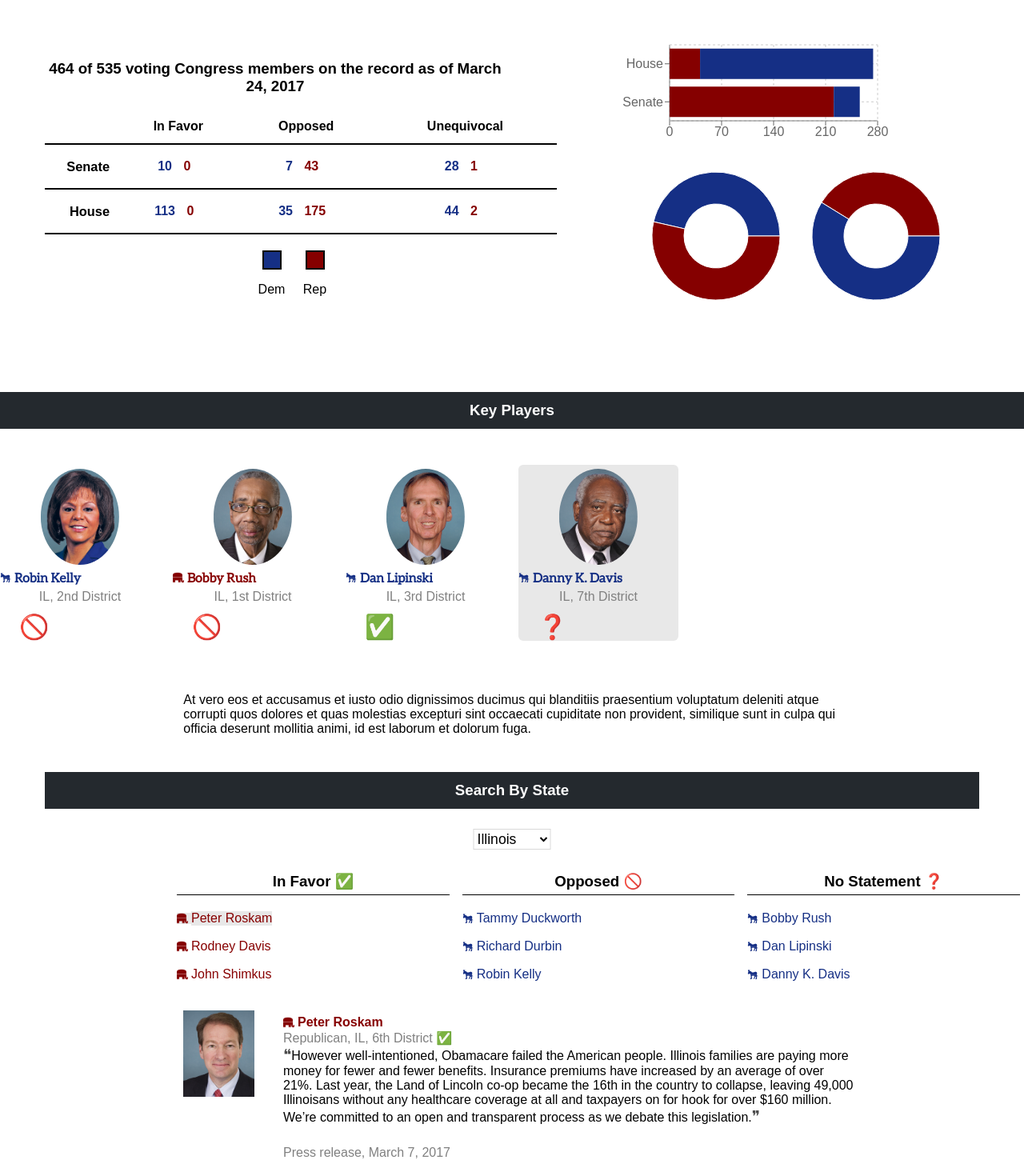
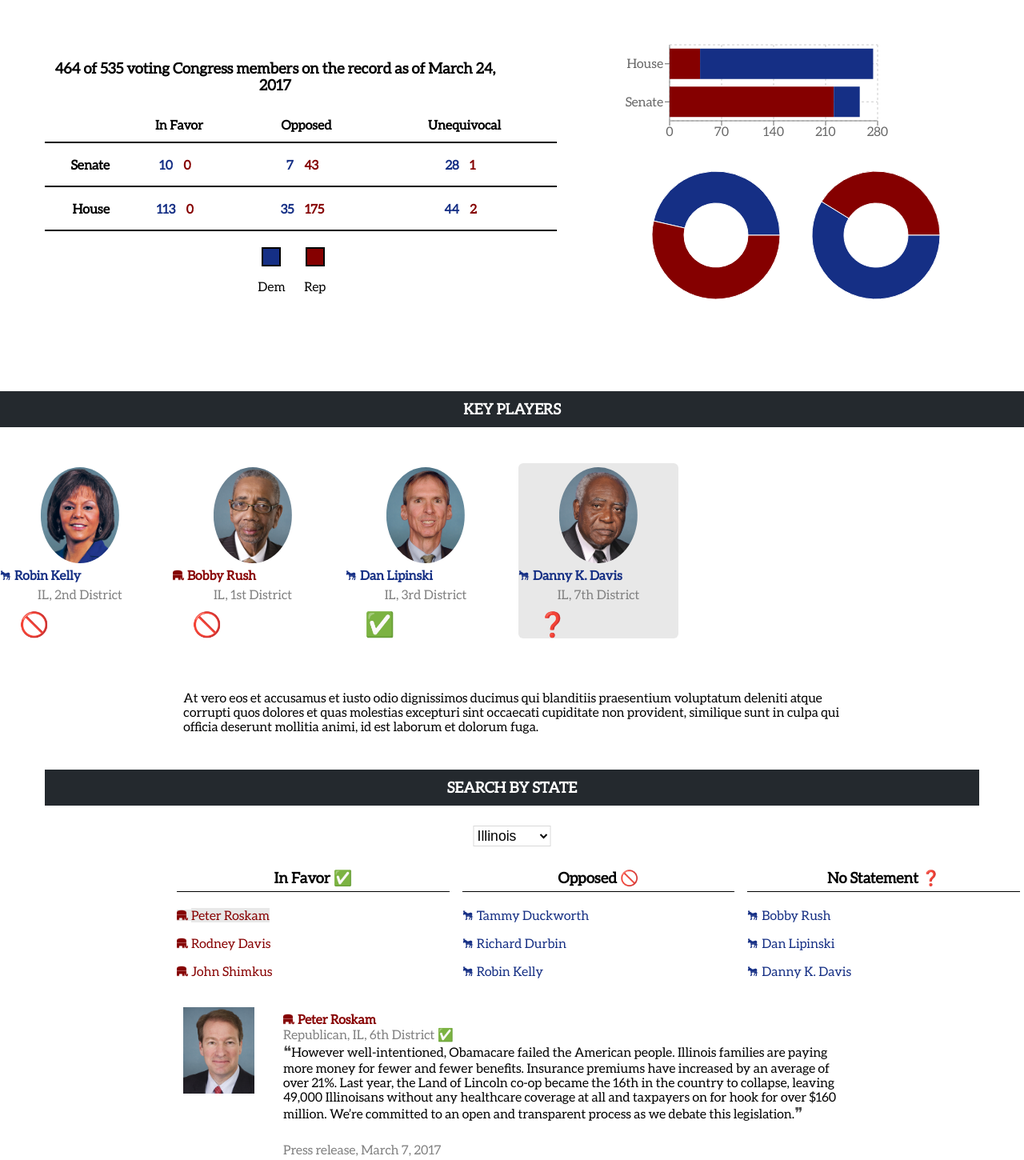
Before and after one commit to MagicWilliams/studio-legislator-tracker, a React (Create React App) app: page / in a window 1280 px wide. Shown: the part 980-2430 px from the top of the page at 80% size. Built offline with nearby package versions, Linux system fonts and the light colour scheme.

Commit message:
upgraded from helv to Aleo

```diff
--- a/public/stylesheets/base.css
+++ b/public/stylesheets/base.css
@@ -46,7 +46,7 @@
 // Define all project-wide variables to be used here.
 
 * {
-	font-family: "Helvetica Neue";
+	font-family: "Aleo";
 }
 
 h1, .subtitles {
--- a/src/components/KeyPlayers/KeyPlayers.css
+++ b/src/components/KeyPlayers/KeyPlayers.css
@@ -51,6 +51,7 @@
 
 .allKeyPlayers {
   margin-bottom: -20px;
+  font-family: "Aleo";
 }
 
 .keyPlayersContainer {
--- a/src/components/RepCard/RepCard.css
+++ b/src/components/RepCard/RepCard.css
@@ -1,3 +1,7 @@
+.RepCard{
+  font-family: "Aleo";
+}
+
 .Card {
   text-align: left;
   padding: 20px;
@@ -63,4 +67,5 @@
 
 .keyPlayerQuote {
   margin-top: 5px;
+  font-family: "Aleo";
 }
--- a/src/components/RepCard/RepCard.jsx
+++ b/src/components/RepCard/RepCard.jsx
@@ -87,7 +87,7 @@
   render() {
     if (this.props.keyPlayer==false) {
       var output = <div className="Card">
-        <Grid fluid>
+        <Grid fluid className="RepCard">
             <Row>
               <Col xs={3} smOffset={2} sm={2} mdOffset={2} md={1} lgOffset={2} lg={1}>
                 <img alt="img" src={this.props.img} className="image"/>
--- a/src/components/SearchByState/SearchByState.css
+++ b/src/components/SearchByState/SearchByState.css
@@ -4,6 +4,8 @@
   display: inline;
   padding: 12px 6px;
   margin-top: 50px;
+  font-family: "Aleo";
+  text-transform: uppercase;
 }
 
 .stanceHeader:hover {
--- a/src/components/StateReps/StateReps.css
+++ b/src/components/StateReps/StateReps.css
@@ -1,3 +1,7 @@
+.stateReps {
+  font-family: "Aleo";
+}
+
 .stanceTitle {
   text-align: center;
   border-bottom: 1px solid black;
@@ -21,6 +25,11 @@
   border: 1px solid #d9d9d9;
   height: 1.5em;
   background-color: #fff;
+}
+
+
+.republicans, .democrats {
+  font-family: "Aleo";
 }
 
 .republicans {
--- a/src/components/StateReps/StateReps.jsx
+++ b/src/components/StateReps/StateReps.jsx
@@ -62,7 +62,7 @@
 
   render() {
     return (
-      <div>
+      <div className="stateReps">
         <Grid fluid>
           <Row className="stateRepTable">
             <Col xs={4} smOffset={2} sm={2.33}>
--- a/src/components/Table/Table.css
+++ b/src/components/Table/Table.css
@@ -1,6 +1,7 @@
 .DataSection {
 	text-align: center;
 	display:block;
+	font-family: "Aleo";
 }
 
 .tableData {
--- a/src/components/VotingTable/VotingTable.css
+++ b/src/components/VotingTable/VotingTable.css
@@ -4,11 +4,17 @@
 
 .tableContainer h3 {
 	padding-right: 20px;
+	font-family: "Aleo";
 }
 
 .demVotes, .republicanVotes {
 	font-weight: bold;
 	padding-right: 10px;
+	font-family: "Aleo";
+}
+
+table {
+	font-family: "Aleo";
 }
 
 .demVotes {
```
